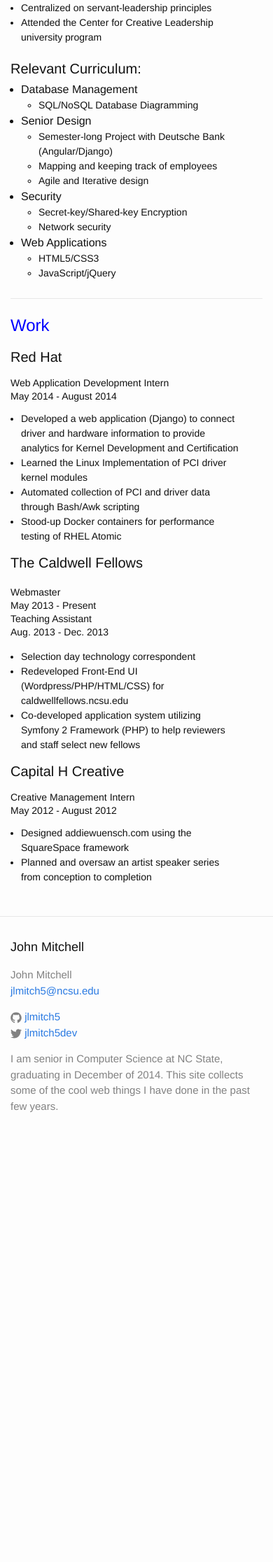
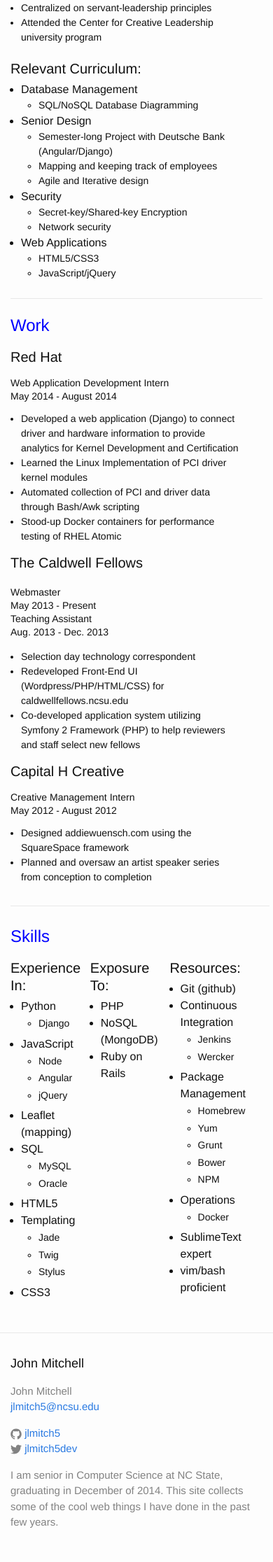
Before and after one commit to jlmitch5/jlmitch5.github.io, a Jekyll site: the page built from resume/index.html, in a window 390 px wide. Shown: the part 397-2629 px from the top of the page at 70% size. Built offline with Jekyll 4.4.1, drawn with Linux system fonts in a browser that asks for light colours; before the commit the page ends 2034 px from its top, so only the background shows below that.

Commit message:
not sure if this works for responsiveness of skills, but trying

```diff
--- a/resume/index.html
+++ b/resume/index.html
@@ -98,6 +98,7 @@
   </article>
   <aside id="skills">
     <h1>Skills</h1>
+    <div id="skills_column_left">
       <h2>Experience In:</h2>
         <ul><li>Python</li>
           <ul><li>Django</li></ul>
@@ -110,14 +111,19 @@
           <ul><li>MySQL</li>
           <li>Oracle</li></ul>
         <li>HTML5</li>
-      <li>Templating through Jade/Twig/Stylus</li>
+        <li>Templating</li>
+        <ul><li>Jade</li>
+        <li>Twig</li>
+        <li>Stylus</li></ul>
         <li>CSS3</li></ul>
-
+      </div>
+      <div id="skills_column_right">
         <h2>Exposure To:</h2>
         <ul><li>PHP</li>
         <li>NoSQL (MongoDB)</li>
         <li>Ruby on Rails</li></ul>
-
+      </div>
+      <div id="skills_column_far_right">
         <h2>Resources:</h2>
         <ul><li>Git (github)</li>
         <li>Continuous Integration</li>
@@ -133,5 +139,6 @@
           <ul><li>Docker</li></ul>
         <li>SublimeText expert</li>
         <li>vim/bash proficient</li></ul>
+      </div>
   </aside>
 </div>
--- a/resume/style.css
+++ b/resume/style.css
@@ -156,8 +156,17 @@
 /* Responsive media tags */
 @media only screen and (max-width : 690px) {
 	#skills {
-		display: none;
+		margin-top: 15px;
+		padding-top: 25px;
+		width: 100%;
+		border-top: 1px solid #e8e8e8;
 	}
+
+	#skills_column_left, #skills_column_right, #skills_column_far_right  {
+		float: left;
+		width: calc(33% - 5px);
+	}
+
 	#edu_and_work {
 		border: 0;
 		width: 100%;
```
Lines whose indentation alone changed are shown as unchanged.
